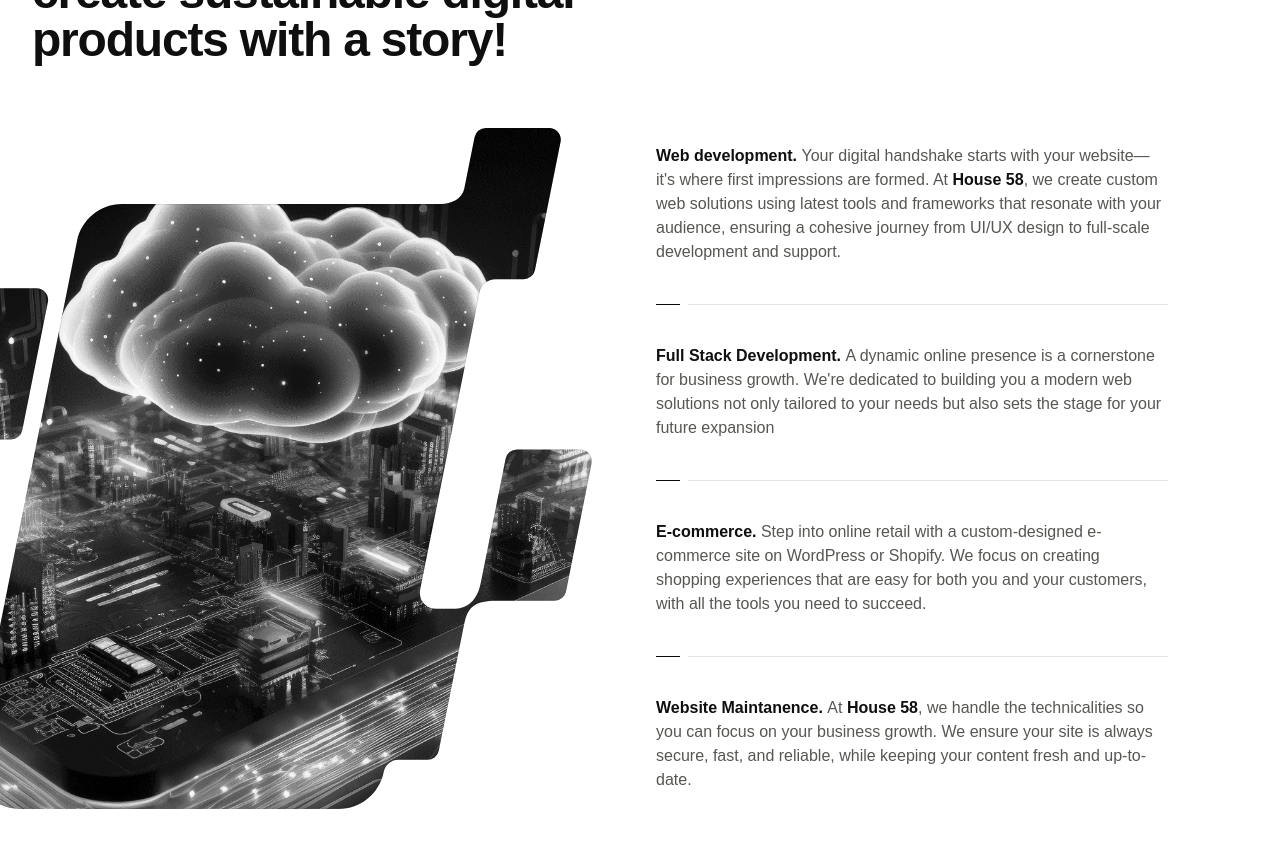
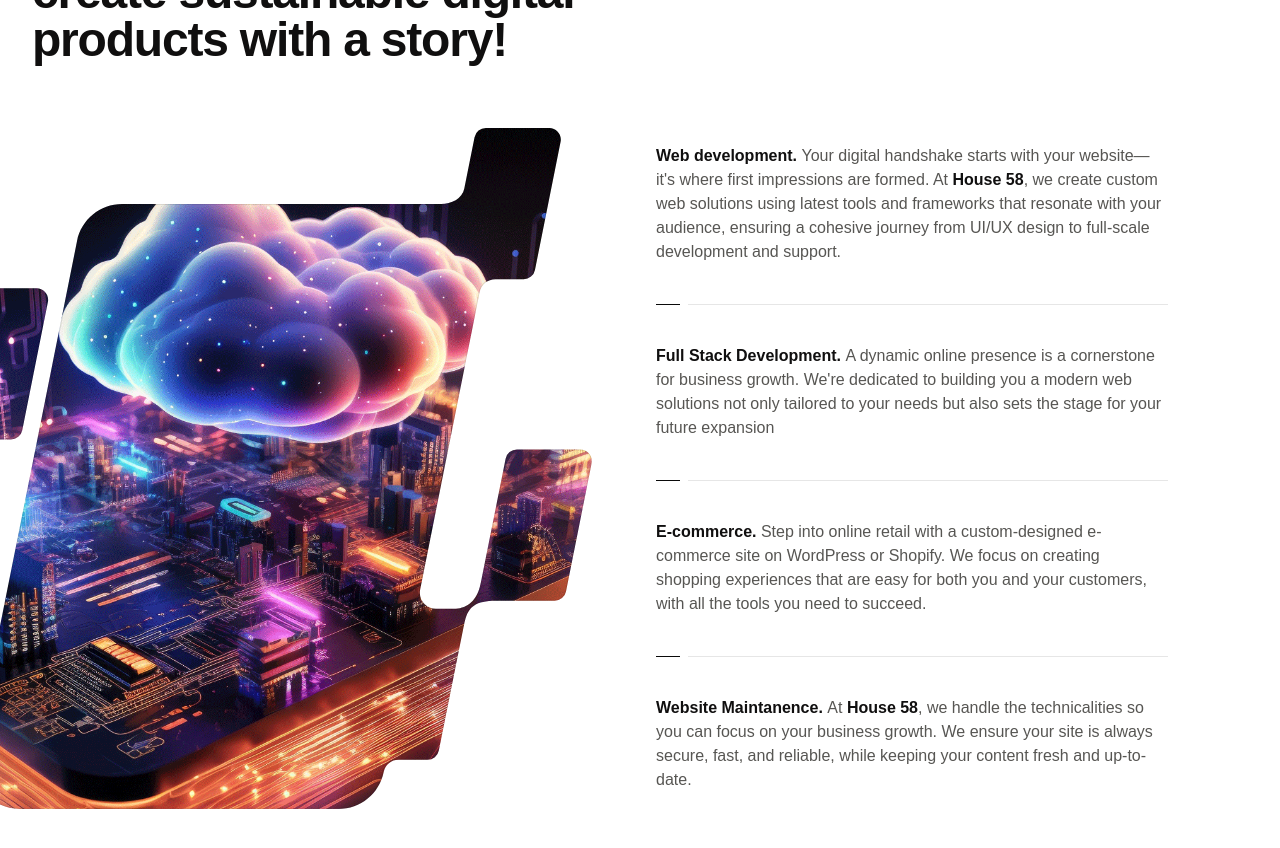
Before and after one commit to yigitaksoy/House58--v2, a React (Vite) app: page / in a window 1280 px wide. Shown: the part 1160-2008 px from the top of the page. Built offline with nearby package versions, Linux system fonts and the light colour scheme; a web font is replaced by a local one.

Commit message:
Remove grayscale effect from stylized images

```diff
--- a/src/components/StylizedImage.jsx
+++ b/src/components/StylizedImage.jsx
@@ -24,12 +24,7 @@ export function StylizedImage({ shape = 0, className, src, alt, ...props }) {
   let { width, height, path } = shapes[shape];
 
   return (
-    <div
-      className={clsx(
-        className,
-        "relative flex aspect-[719/680] w-full grayscale",
-      )}
-    >
+    <div className={clsx(className, "relative flex aspect-[719/680] w-full")}>
       <svg viewBox={`0 0 ${width} ${height}`} fill="none" className="h-full">
         <g clipPath={`url(#${id}-clip)`} className="group">
           <g className="origin-center scale-100 transition duration-500 motion-safe:group-hover:scale-105">
```
